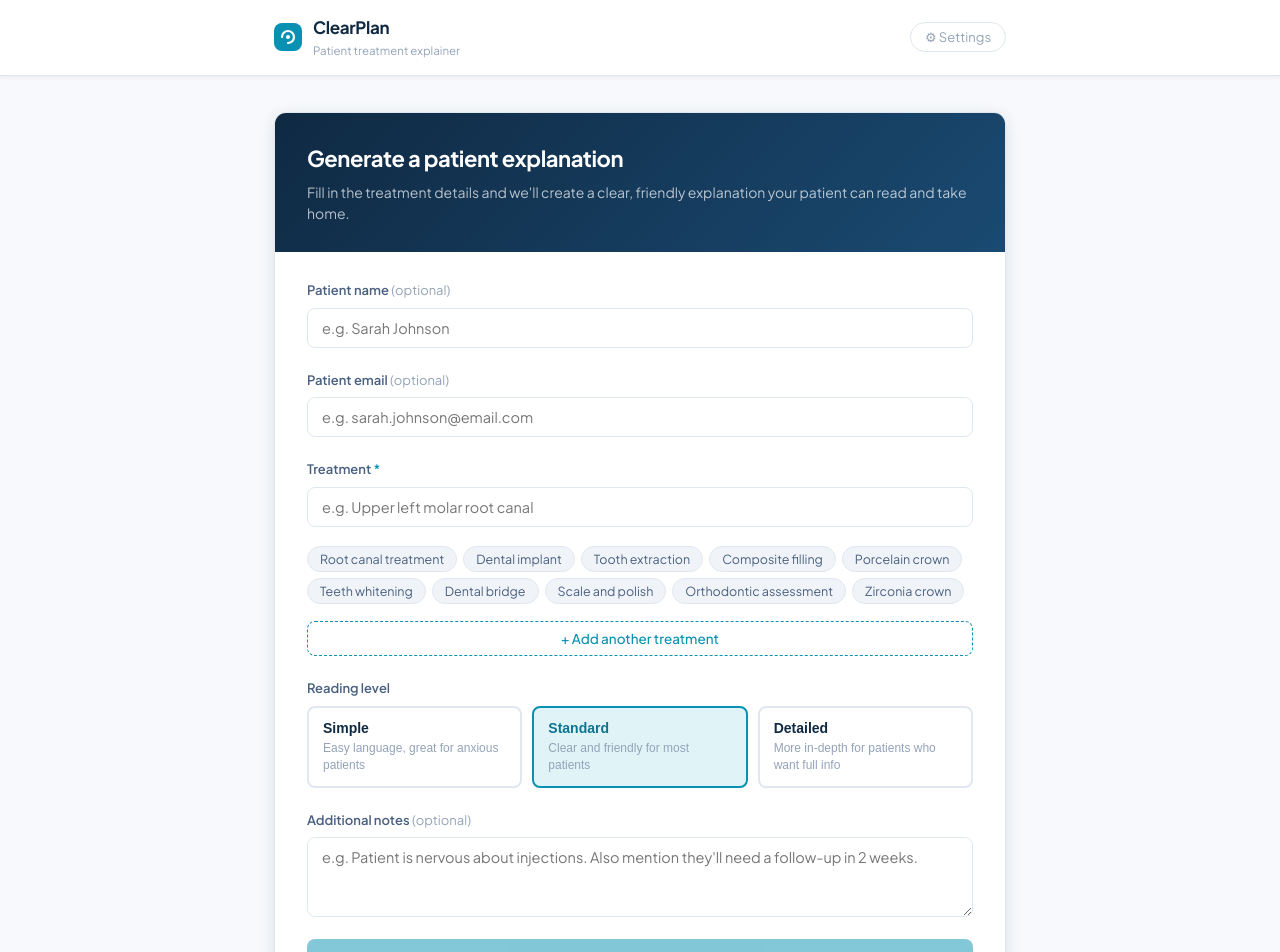
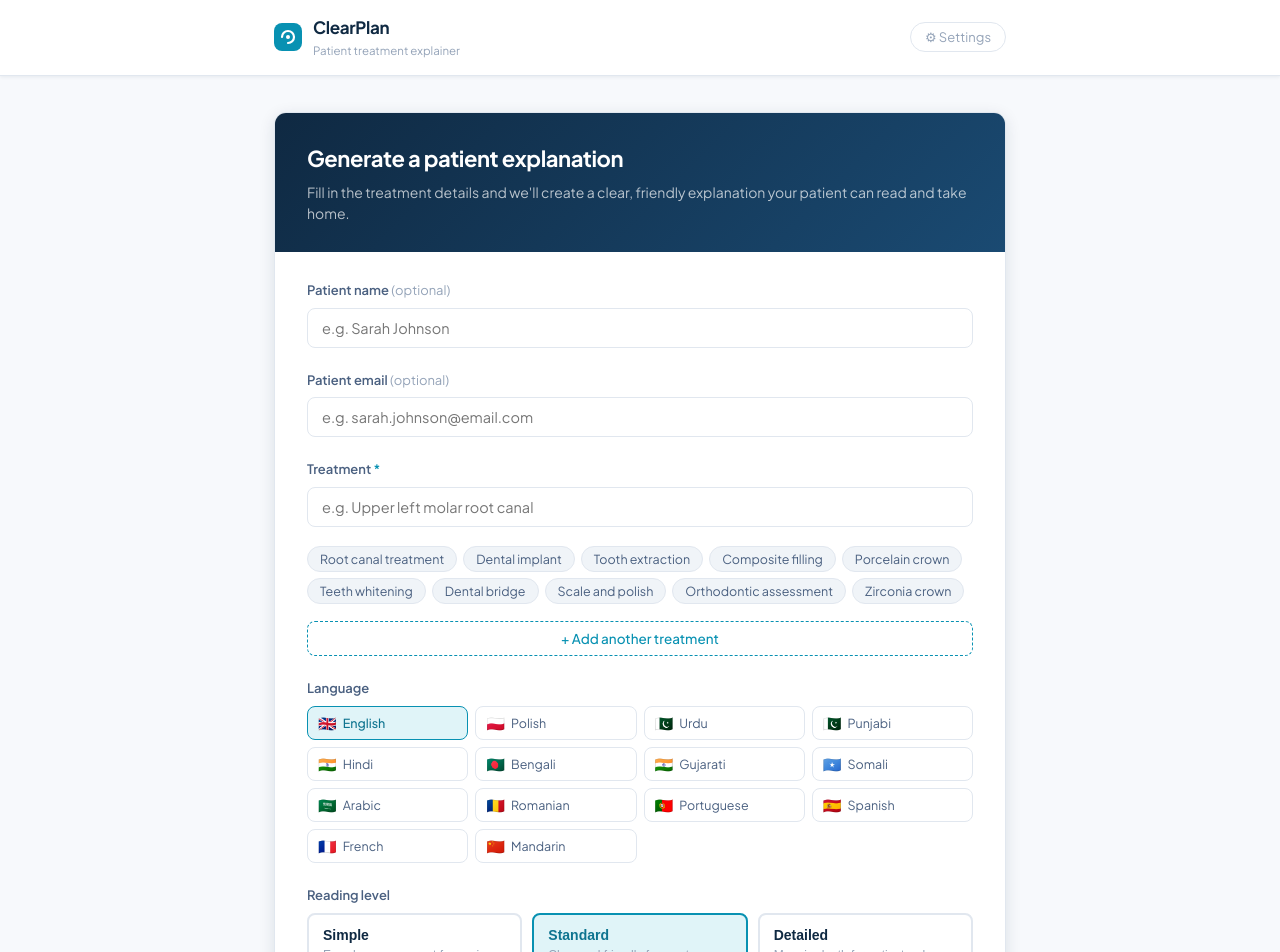
Before and after one commit to cryptoyoyoyo/clearplan, a React (Create React App) app: page / in a window 1280 px wide. Shown: the top 952 px of the page. Built offline with nearby package versions, Linux system fonts and the light colour scheme; the HTML template or start-up script is replaced by a standard one.

Commit message:
Add language selection

```diff
--- a/src/App.css
+++ b/src/App.css
@@ -326,12 +326,31 @@
 }
 .logo-remove-btn:hover { background: #fee2e2; }
 
+/* ── Language selector ── */
+.language-grid {
+  display: grid;
+  grid-template-columns: repeat(4, 1fr);
+  gap: 7px;
+}
+.language-btn {
+  display: flex; align-items: center; gap: 6px;
+  padding: 8px 10px; border: 1.5px solid var(--border);
+  border-radius: var(--radius-sm); background: var(--surface);
+  cursor: pointer; font-family: inherit; font-size: 13px;
+  color: var(--text-2); transition: all 0.12s; white-space: nowrap;
+}
+.language-btn:hover { border-color: var(--teal-mid); color: var(--text); }
+.language-btn.active { border-color: var(--teal); background: var(--teal-light); color: var(--teal-dark); font-weight: 500; }
+.language-flag { font-size: 15px; line-height: 1; }
+.language-name { font-size: 12.5px; }
+
 /* ── Responsive ── */
 @media (max-width: 600px) {
   .main { padding: 20px 14px 40px; }
   .form-header { padding: 20px; }
   .form-body { padding: 20px; }
   .level-grid { grid-template-columns: 1fr; }
+  .language-grid { grid-template-columns: repeat(3, 1fr); }
   .explanation-header { padding: 20px; }
   .explanation-body { padding: 20px; }
   .explanation-footer { padding: 14px 20px; }
--- a/src/App.js
+++ b/src/App.js
@@ -21,6 +21,23 @@
   "Zirconia crown",
 ];
 
+const LANGUAGES = [
+  { value: "English",    flag: "🇬🇧" },
+  { value: "Polish",     flag: "🇵🇱" },
+  { value: "Urdu",       flag: "🇵🇰" },
+  { value: "Punjabi",    flag: "🇵🇰" },
+  { value: "Hindi",      flag: "🇮🇳" },
+  { value: "Bengali",    flag: "🇧🇩" },
+  { value: "Gujarati",   flag: "🇮🇳" },
+  { value: "Somali",     flag: "🇸🇴" },
+  { value: "Arabic",     flag: "🇸🇦" },
+  { value: "Romanian",   flag: "🇷🇴" },
+  { value: "Portuguese", flag: "🇵🇹" },
+  { value: "Spanish",    flag: "🇪🇸" },
+  { value: "French",     flag: "🇫🇷" },
+  { value: "Mandarin",   flag: "🇨🇳" },
+];
+
 const ClearPlanLogo = ({ size = 28 }) => (
   <svg width={size} height={size} viewBox="0 0 28 28" fill="none">
     <rect width="28" height="28" rx="8" fill="#0891b2"/>
@@ -40,6 +57,7 @@
   // Form state
   const [patientName, setPatientName]       = useState("");
   const [patientEmail, setPatientEmail]     = useState("");
+  const [language, setLanguage]             = useState("English");
   const [treatments, setTreatments]         = useState([""]);
   const [multiMode, setMultiMode]           = useState("combined");
   const [readingLevel, setReadingLevel]     = useState("standard");
@@ -93,7 +111,7 @@
     const res = await fetch("/.netlify/functions/explain", {
       method: "POST",
       headers: { "Content-Type": "application/json" },
-      body: JSON.stringify({ treatment: treatmentText, patientName, readingLevel, additionalNotes }),
+      body: JSON.stringify({ treatment: treatmentText, patientName, readingLevel, additionalNotes, language }),
     });
     const data = await res.json();
     if (!res.ok) throw new Error(data.error);
@@ -167,6 +185,7 @@
     setPatientEmail("");
     setTreatments([""]);
     setMultiMode("combined");
+    setLanguage("English");
     setAdditionalNotes("");
     setReadingLevel("standard");
     window.scrollTo({ top: 0, behavior: "smooth" });
@@ -366,6 +385,22 @@
                 )}
 
                 <div className="field">
+                  <label className="field-label">Language</label>
+                  <div className="language-grid">
+                    {LANGUAGES.map((l) => (
+                      <button
+                        key={l.value}
+                        className={`language-btn ${language === l.value ? "active" : ""}`}
+                        onClick={() => setLanguage(l.value)}
+                      >
+                        <span className="language-flag">{l.flag}</span>
+                        <span className="language-name">{l.value}</span>
+                      </button>
+                    ))}
+                  </div>
+                </div>
+
+                <div className="field">
                   <label className="field-label">Reading level</label>
                   <div className="level-grid">
                     {READING_LEVELS.map((l) => (
@@ -418,6 +453,9 @@
                 {patientName && <span className="meta-patient">For: <strong>{patientName}</strong></span>}
                 <span className="meta-treatment">{activeTreatments.join(", ")}</span>
                 <span className={`meta-level level-${readingLevel}`}>{readingLevel}</span>
+                {language !== "English" && (
+                  <span className="meta-level level-standard">{LANGUAGES.find(l => l.value === language)?.flag} {language}</span>
+                )}
               </div>
               <div className="action-btns">
                 <button className="action-btn" onClick={handleCopy}>Copy text</button>
```
Also changed, not shown: 1 other file (tests, documents, lock files or other folders).
